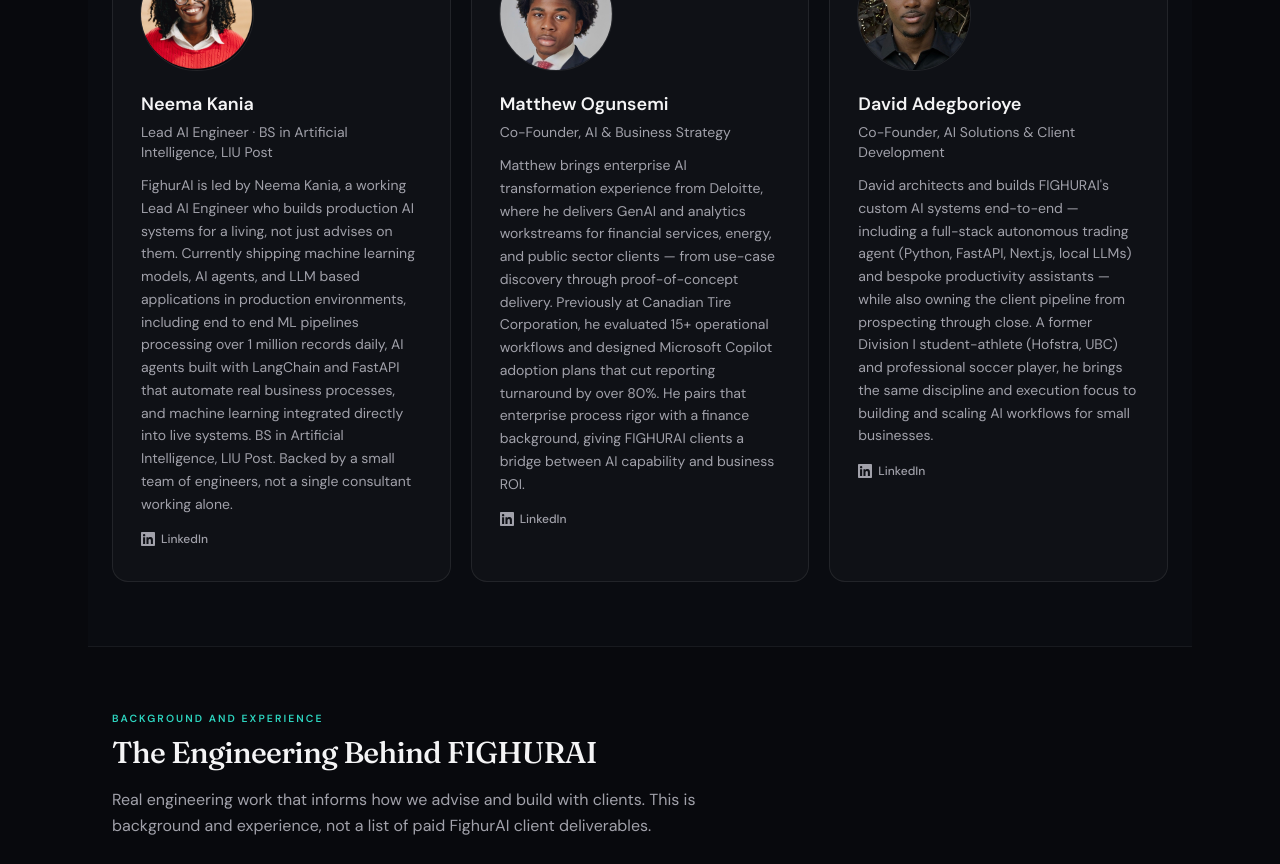
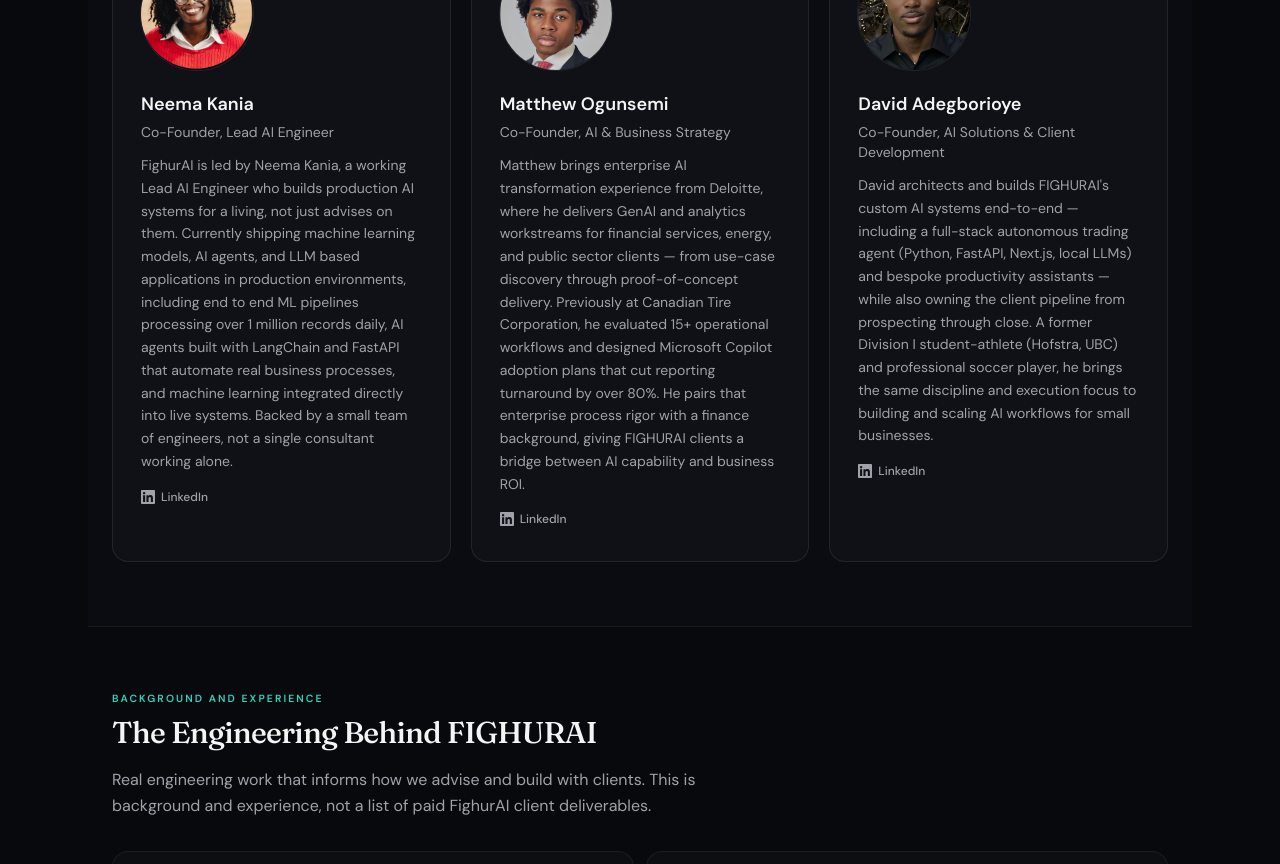
Before and after one commit to fighurai/fighurai-web, a Next.js app: page /consulting in a window 1280 px wide. Shown: the part 880-1744 px from the top of the page. Built offline with nearby package versions, Linux system fonts and the light colour scheme; no server answers.

Commit message:
Consulting: mark Neema as co-founder and drop LIU Post.
Co-authored-by: Cursor <cursoragent@cursor.com>

```diff
--- a/src/components/credibility-section.tsx
+++ b/src/components/credibility-section.tsx
@@ -13,8 +13,8 @@ const team: readonly {
 }[] = [
   {
     name: "Neema Kania",
-    title: "Lead AI Engineer · BS in Artificial Intelligence, LIU Post",
-    bio: "FighurAI is led by Neema Kania, a working Lead AI Engineer who builds production AI systems for a living, not just advises on them. Currently shipping machine learning models, AI agents, and LLM based applications in production environments, including end to end ML pipelines processing over 1 million records daily, AI agents built with LangChain and FastAPI that automate real business processes, and machine learning integrated directly into live systems. BS in Artificial Intelligence, LIU Post. Backed by a small team of engineers, not a single consultant working alone.",
+    title: "Co-Founder, Lead AI Engineer",
+    bio: "FighurAI is led by Neema Kania, a working Lead AI Engineer who builds production AI systems for a living, not just advises on them. Currently shipping machine learning models, AI agents, and LLM based applications in production environments, including end to end ML pipelines processing over 1 million records daily, AI agents built with LangChain and FastAPI that automate real business processes, and machine learning integrated directly into live systems. Backed by a small team of engineers, not a single consultant working alone.",
     src: "/images/cofounders/fighur-kania-201a.png",
     linkedinHref:
       "https://www.linkedin.com/in/neema-kania-6433a41b7/?skipRedirect=true",
```
